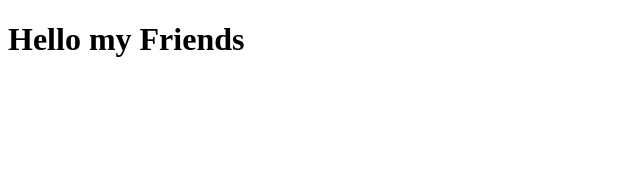
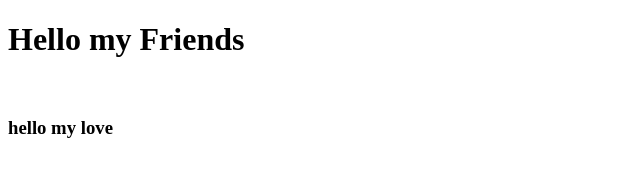
Before and after one commit to Sajad-Ashnagar/zxcfuyhbcaz, a plain HTML site: page index.html in a window 1280 px wide. Shown: the whole page, without its empty margins (0-640 px from the left). Drawn offline with Linux system fonts and the light colour scheme.

Commit message:
chore: change htmls file

```diff
--- a/index.html
+++ b/index.html
@@ -7,5 +7,7 @@
   </head>
   <body>
     <h1>Hello my Friends</h1>
+    <br />
+    <h3>hello my love</h3>
   </body>
 </html>
```
